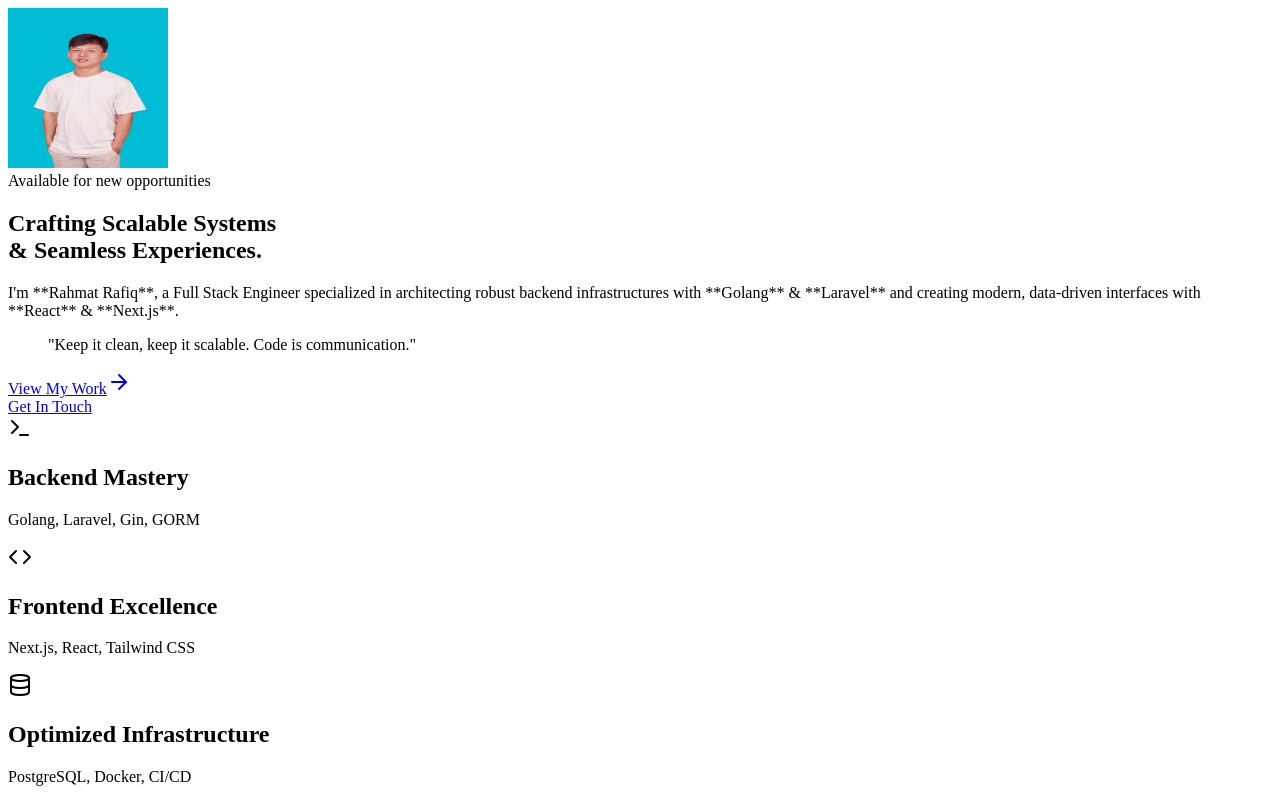
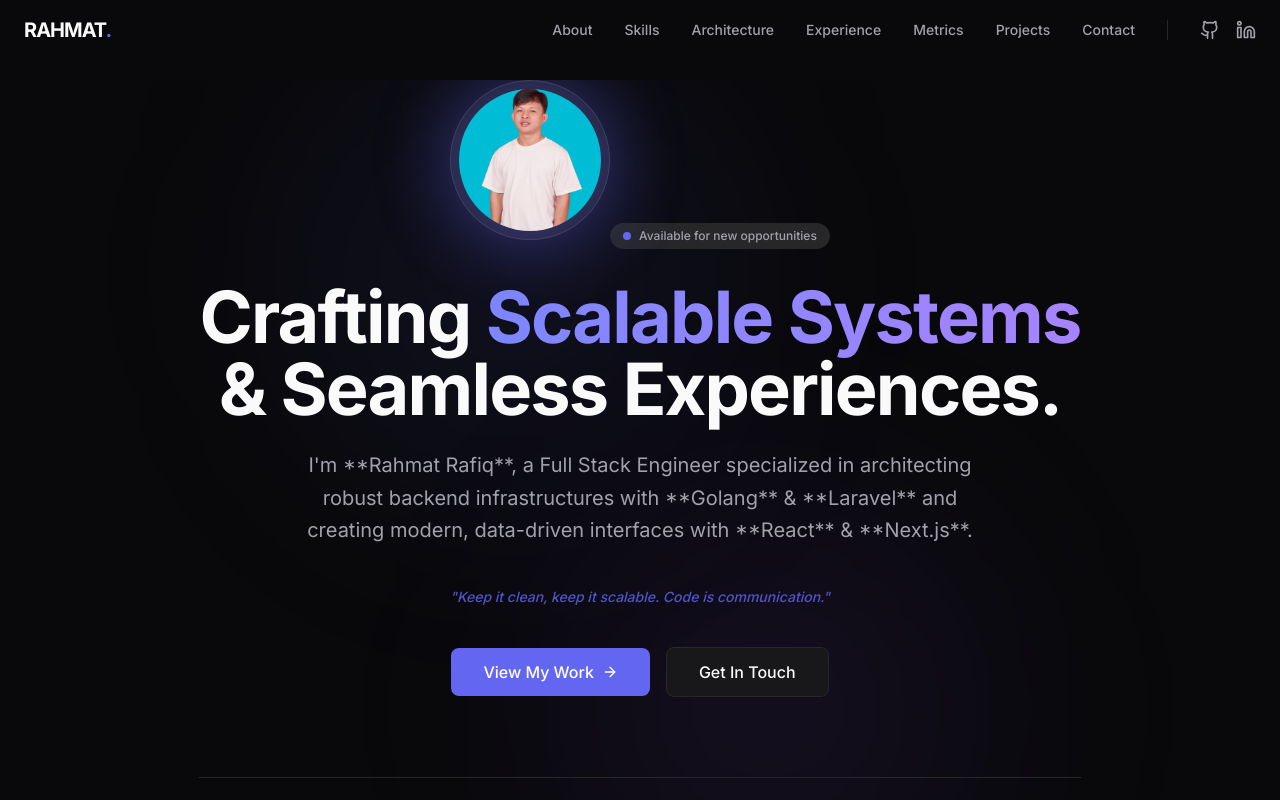
Before and after one commit to RahmatRafiq/rahmat, a Next.js app: page / in a window 1280 px wide. Shown: the top 800 px of the page. Built offline with nearby package versions, Linux system fonts and the light colour scheme.

Commit message:
feat: implement core layout and navigation

```diff
--- /dev/null
+++ b/src/app/layout.tsx
@@ -0,0 +1,49 @@
+import type { Metadata } from "next";
+import { Inter } from "next/font/google";
+import "./globals.css";
+import Layout from "../components/Layout";
+
+const inter = Inter({ subsets: ["latin"] });
+
+export const metadata: Metadata = {
+  title: "Rahmat Rafiq | Full Stack & Backend Engineer",
+  description: "Portfolio of Rahmat Rafiq, specializing in scalable backend systems (Golang, Laravel) and modern frontends (React, Next.js). Expertise in Clean Architecture and UML Design.",
+  keywords: ["Rahmat Rafiq", "Backend Engineer", "Full Stack Developer", "Golang", "Laravel", "React", "Next.js", "Clean Architecture", "UML Design"],
+  authors: [{ name: "Rahmat Rafiq" }],
+  openGraph: {
+    title: "Rahmat Rafiq | Full Stack & Backend Engineer",
+    description: "Architecting scalable systems with Go, Laravel, and Next.js.",
+    url: "https://rahmatrafiq.com", // Adjust if actual domain is known
+    siteName: "Rahmat Rafiq Portfolio",
+    images: [
+      {
+        url: "/rahmat.png",
+        width: 800,
+        height: 800,
+        alt: "Rahmat Rafiq",
+      },
+    ],
+    locale: "en_US",
+    type: "website",
+  },
+  twitter: {
+    card: "summary_large_image",
+    title: "Rahmat Rafiq | Full Stack & Backend Engineer",
+    description: "Architecting scalable systems with Go, Laravel, and Next.js.",
+    images: ["/rahmat.png"],
+  },
+};
+
+export default function RootLayout({
+  children,
+}: Readonly<{
+  children: React.ReactNode;
+}>) {
+  return (
+    <html lang="en" className="scroll-smooth">
+      <body className={`${inter.className} antialiased selection:bg-primary/30`}>
+        <Layout>{children}</Layout>
+      </body>
+    </html>
+  );
+}
--- /dev/null
+++ b/src/components/Layout.tsx
@@ -0,0 +1,25 @@
+import React from 'react';
+import Navbar from './Navbar';
+
+export default function Layout({ children }: { children: React.ReactNode }) {
+    return (
+        <div className="min-h-screen flex flex-col">
+            <Navbar />
+            <main className="flex-grow pt-20">
+                {children}
+            </main>
+            <footer className="py-12 border-t border-border">
+                <div className="max-w-7xl mx-auto px-6 flex flex-col md:flex-row items-center justify-between gap-6">
+                    <p className="text-sm text-muted-foreground">
+                        © {new Date().getFullYear()} Rahmat. All rights reserved.
+                    </p>
+                    <div className="flex items-center space-x-6 text-muted-foreground">
+                        <a href="mailto:rahmatrafiq.1999@gmail.com" className="hover:text-foreground">Email</a>
+                        <a href="https://www.linkedin.com/in/rahmat-r-079209247/" className="hover:text-foreground">LinkedIn</a>
+                        <a href="https://github.com/RahmatRafiq" className="hover:text-foreground">GitHub</a>
+                    </div>
+                </div>
+            </footer>
+        </div>
+    );
+}
--- /dev/null
+++ b/src/components/Navbar.tsx
@@ -0,0 +1,107 @@
+'use client';
+
+import React, { useState, useEffect } from 'react';
+import Link from 'next/link';
+import { motion, AnimatePresence } from 'framer-motion';
+import { Menu, X, Github, Linkedin, Mail } from 'lucide-react';
+import { cn } from '../lib/utils';
+
+const navLinks = [
+    { name: 'About', href: '#about' },
+    { name: 'Skills', href: '#skills' },
+    { name: 'Architecture', href: '#architecture' },
+    { name: 'Experience', href: '#experience' },
+    { name: 'Metrics', href: '#stats' },
+    { name: 'Projects', href: '#projects' },
+    { name: 'Contact', href: '#contact' },
+];
+
+export default function Navbar() {
+    const [isOpen, setIsOpen] = useState(false);
+    const [scrolled, setScrolled] = useState(false);
+
+    useEffect(() => {
+        const handleScroll = () => {
+            setScrolled(window.scrollY > 20);
+        };
+        window.addEventListener('scroll', handleScroll);
+        return () => window.removeEventListener('scroll', handleScroll);
+    }, []);
+
+    return (
+        <nav
+            className={cn(
+                'fixed top-0 left-0 right-0 z-50 transition-all duration-300 border-b border-transparent px-6 py-4',
+                scrolled && 'bg-background/80 backdrop-blur-md border-border py-3'
+            )}
+        >
+            <div className="max-w-7xl mx-auto flex items-center justify-between">
+                <Link href="/" className="text-xl font-bold tracking-tighter">
+                    RAHMAT<span className="text-primary">.</span>
+                </Link>
+
+                {/* Desktop Nav */}
+                <div className="hidden md:flex items-center space-x-8">
+                    {navLinks.map((link) => (
+                        <Link
+                            key={link.name}
+                            href={link.href}
+                            className="text-sm font-medium text-muted-foreground hover:text-foreground transition-colors"
+                        >
+                            {link.name}
+                        </Link>
+                    ))}
+                    <div className="flex items-center space-x-4 border-l border-border pl-8">
+                        <Link href="https://github.com/RahmatRafiq" target="_blank" className="text-muted-foreground hover:text-foreground">
+                            <Github size={20} />
+                        </Link>
+                        <Link href="https://www.linkedin.com/in/rahmat-r-079209247/" target="_blank" className="text-muted-foreground hover:text-foreground">
+                            <Linkedin size={20} />
+                        </Link>
+                    </div>
+                </div>
+
+                {/* Mobile Menu Button */}
+                <button onClick={() => setIsOpen(!isOpen)} className="md:hidden p-2 text-muted-foreground">
+                    {isOpen ? <X size={24} /> : <Menu size={24} />}
+                </button>
+            </div>
+
+            {/* Mobile Nav Overlay */}
+            <AnimatePresence>
+                {isOpen && (
+                    <motion.div
+                        initial={{ opacity: 0, y: -20 }}
+                        animate={{ opacity: 1, y: 0 }}
+                        exit={{ opacity: 0, y: -20 }}
+                        className="absolute top-full left-0 right-0 bg-background border-b border-border md:hidden"
+                    >
+                        <div className="flex flex-col p-6 space-y-4">
+                            {navLinks.map((link) => (
+                                <Link
+                                    key={link.name}
+                                    href={link.href}
+                                    onClick={() => setIsOpen(false)}
+                                    className="text-lg font-medium text-muted-foreground"
+                                >
+                                    {link.name}
+                                </Link>
+                            ))}
+                            <div className="flex items-center space-x-6 pt-4 border-t border-border">
+                                <Link href="https://github.com/RahmatRafiq" target="_blank">
+                                    <Github size={24} />
+                                </Link>
+                                <Link href="https://www.linkedin.com/in/rahmat-rafiq-079209247/" target="_blank">
+                                    <Linkedin size={24} />
+                                </Link>
+                                <Link href="mailto:rahmatrafiq.1999@gmail.com">
+                                    <Mail size={24} />
+                                </Link>
+                            </div>
+                        </div>
+                    </motion.div>
+                )}
+            </AnimatePresence>
+        </nav>
+    );
+}
```
